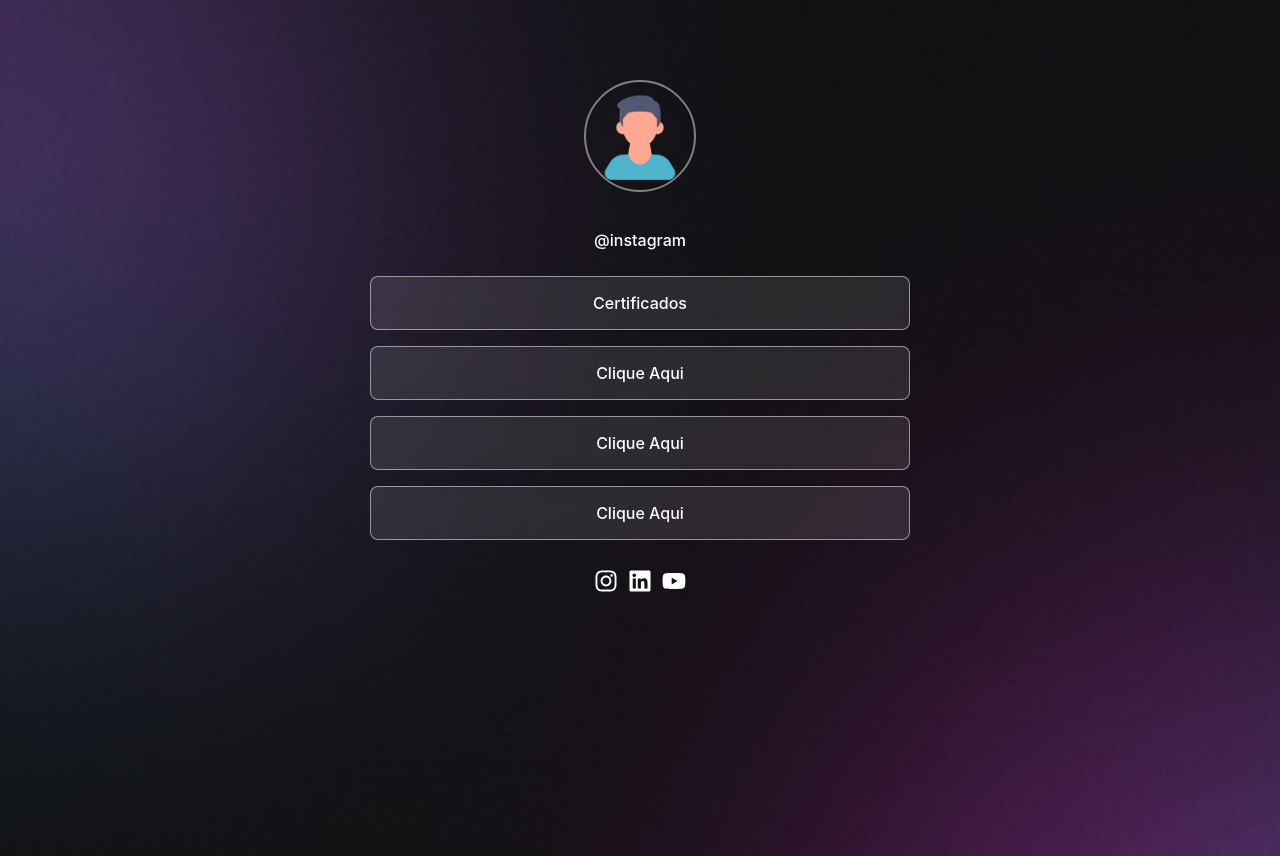
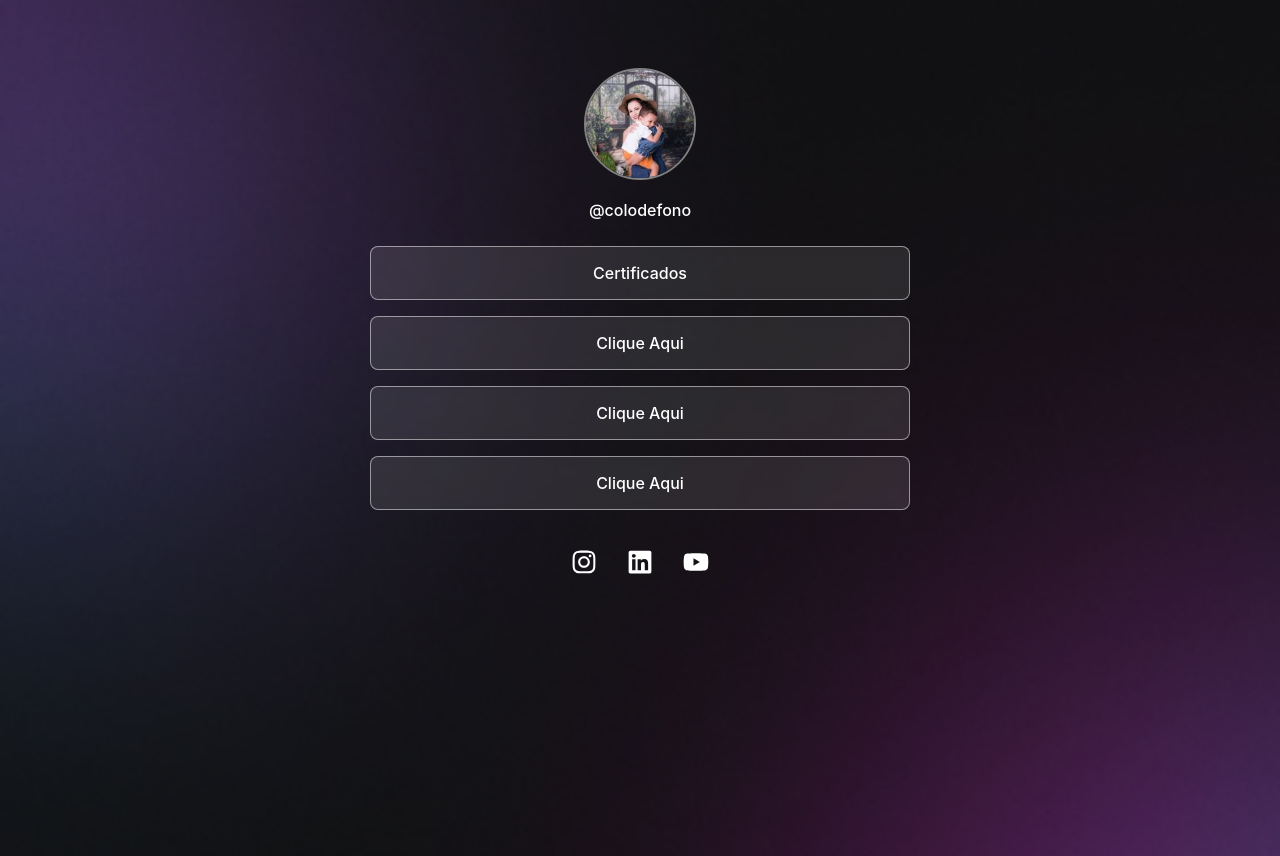
Before and after one commit to MoraesGil/colodefono, a React (Vite) app: page / in a window 1280 px wide. Built offline with nearby package versions, Linux system fonts and the light colour scheme.

Commit message:
refactor: homePage

```diff
--- a/src/components/IconButtons/IconButtons.tsx
+++ b/src/components/IconButtons/IconButtons.tsx
@@ -11,19 +11,19 @@ const IconsButtons: React.FC = (): JSX.Element => {
         justifyContent: "center",
       }}
     >
-      <div style={{ padding: 5 }}>
-        <Icons href="https://www.instagram.com" target="_blank">
-          <FaInstagram size={24} />
+      <div style={{ padding: 15 }}>
+        <Icons href="https://www.instagram.com/colodefono/" target="_blank">
+          <FaInstagram size={26} />
         </Icons>
       </div>
-      <div style={{ padding: 5 }}>
+      <div style={{ padding: 15 }}>
         <Icons href="https://www.linkedin.com" target="_blank">
-          <FaLinkedin size={24} />
+          <FaLinkedin size={26} />
         </Icons>
       </div>
-      <div style={{ padding: 5 }}>
+      <div style={{ padding: 15 }}>
         <Icons href="https://www.youtube.com" target="_blank">
-          <FaYoutube size={24} />
+          <FaYoutube size={26} />
         </Icons>
       </div>
     </div>
--- a/src/components/profile/profile.tsx
+++ b/src/components/profile/profile.tsx
@@ -10,10 +10,10 @@ const Profile: React.FC = (): JSX.Element => {
       }}
     >
       <ProfileContainer>
-        <ProfileImg src="./src/assets/avatar/avatar.png" />
+        <ProfileImg src="./src/assets/avatar/avatarFono.jpg" />
       </ProfileContainer>
 
-      <ProfileP>@instagram</ProfileP>
+      <ProfileP>@colodefono</ProfileP>
     </div>
   );
 };
--- a/src/components/profile/styles.ts
+++ b/src/components/profile/styles.ts
@@ -2,7 +2,7 @@ import styled from "styled-components";
 
 export const ProfileContainer = styled.div`
   text-align: center;
-  padding: 24px 0px;
+  padding: 12px 0px;
 `;
 
 export const ProfileImg = styled.img`
@@ -15,5 +15,5 @@ export const ProfileImg = styled.img`
 export const ProfileP = styled.p`
   font-weight: 500;
   line-height: 24px;
-  margin-top: 8px;
+  margin-top: 2px;
 `;
```
Also changed, not shown: src/assets/avatar/avatar.png (deleted), src/assets/avatar/avatarFono.jpg (added).
